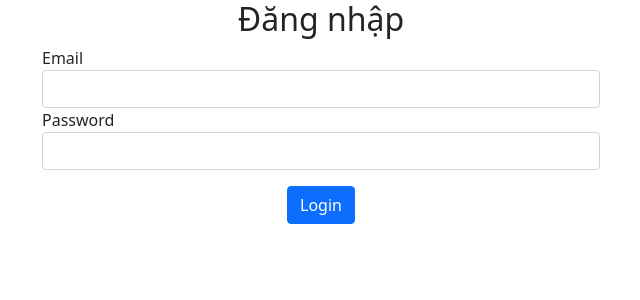
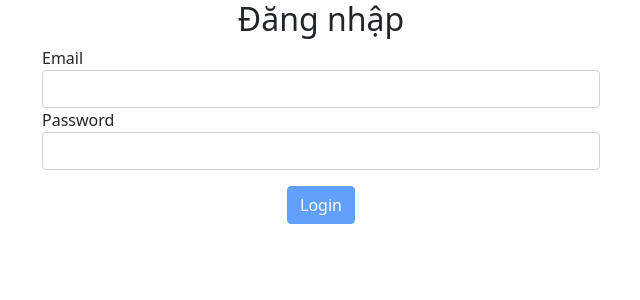
Before and after one commit to thienth32/WE16202-angular, an Angular app: page /login in a window 1280 px wide. Shown: the top 300 px of the page, without its empty margins (319-959 px from the left). Built offline with nearby package versions, Linux system fonts and the light colour scheme.

Commit message:
tempate drivent form

```diff
--- a/src/app/screens/login/login.component.html
+++ b/src/app/screens/login/login.component.html
@@ -1,16 +1,20 @@
 <h2 class="text-center">Đăng nhập</h2>
 <div class="container">
+    <form #loginForm="ngForm" (ngSubmit)="submitLoginForm(loginForm)" novalidate>
         <div class="col-6 offset-3">
             <div class="form-group">
                 <label for="">Email</label>
-            <input type="text" class="form-control">
+                <input type="email" name="email" ngModel class="form-control" #email="ngModel" required minlength="6">
+                <span class="text-danger" *ngIf="email?.invalid && (email?.dirty || email?.touched)">Email không hợp lệ</span>
             </div>
             <div class="form-group">
                 <label for="">Password</label>
-            <input type="password" class="form-control">
+                <input type="password" name="password" ngModel class="form-control" #password="ngModel" required>
+                <span class="text-danger" *ngIf="password?.invalid && (password?.dirty || password?.touched)">Bạn chưa nhập mật khẩu</span>
             </div>
             <div class="d-flex justify-content-center">
-            <button class="mt-3 btn btn-primary" (click)="submitLogin()">Login</button>
+                <button class="mt-3 btn btn-primary" [disabled]="loginForm.invalid" type="submit">Login</button>
             </div>
         </div>
+    </form>
 </div>
--- a/src/app/screens/login/login.component.ts
+++ b/src/app/screens/login/login.component.ts
@@ -1,4 +1,5 @@
 import { Component, OnInit } from '@angular/core';
+import { NgForm } from '@angular/forms';
 import { Router } from '@angular/router';
 
 @Component({
@@ -13,9 +14,8 @@ export class LoginComponent implements OnInit {
   ngOnInit(): void {
   }
 
-  submitLogin(){
-    // xử lý 1 logic nào đó trước khi chuyển trang
-    this.router.navigate(['dashboard']);
+  submitLoginForm(f: NgForm){
+    console.log(f.value);
   }
 
 }
```
Lines whose indentation alone changed are shown as unchanged.
